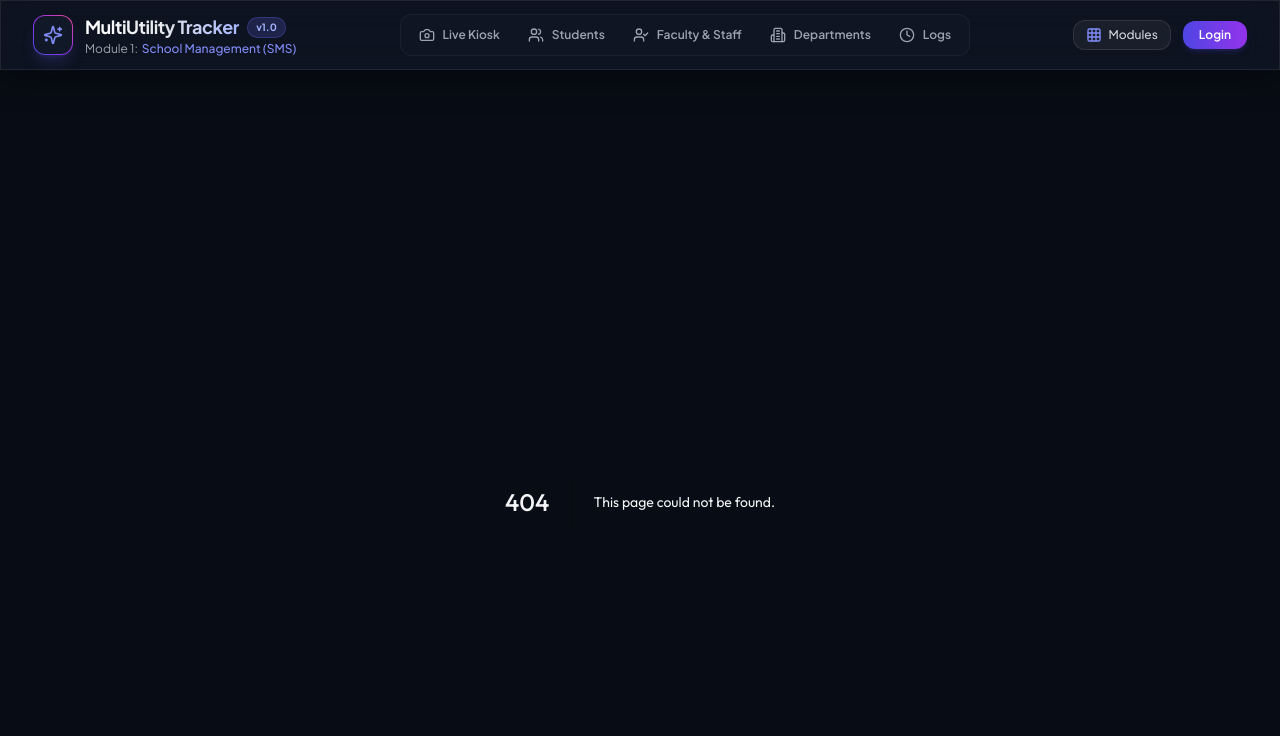
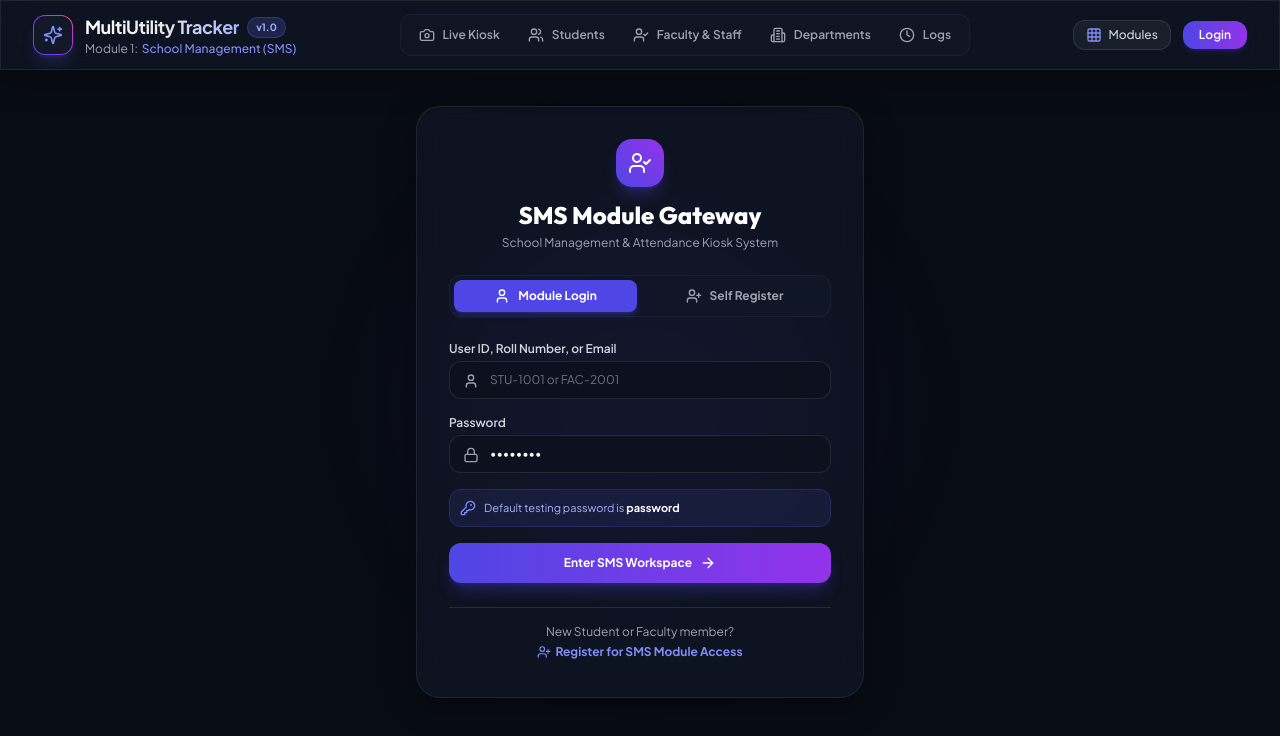
Before and after one commit to Kryptonic-Mustafa/MultiUtility-Tracker, a Next.js app in the folder frontend/: page /sms/login in a window 1280 px wide. Before the commit this address had no page. Shown: the top 736 px of the page. Built offline with nearby package versions, Linux system fonts and the light colour scheme.

Commit message:
Update platform routing: Scoped module switcher gateway as first screen, per-module login & self-registration, and manual camera ON/OFF toggle buttons

```diff
--- a/frontend/src/app/modules/page.tsx
+++ b/frontend/src/app/modules/page.tsx
@@ -2,7 +2,7 @@
 
 import React from 'react';
 import Link from 'next/link';
-import { Camera, Shield, Building2, BookOpen, Layers, ArrowRight, Lock, Sparkles } from 'lucide-react';
+import { Camera, Shield, Building2, BookOpen, Layers, ArrowRight, Lock, Sparkles, UserCheck } from 'lucide-react';
 
 export default function ModulesPage() {
   return (
@@ -10,22 +10,21 @@ export default function ModulesPage() {
 
       {/* Header */}
       <div className="text-center max-w-2xl mx-auto space-y-2">
-        <div className="inline-flex items-center gap-2 px-3 py-1 rounded-full bg-indigo-500/10 border border-indigo-500/20 text-xs font-bold text-indigo-400">
+        <div className="inline-flex items-center gap-2 px-3.5 py-1 rounded-full bg-indigo-500/10 border border-indigo-500/20 text-xs font-bold text-indigo-400">
           <Sparkles className="w-3.5 h-3.5" />
-          <span>Enterprise Utility System</span>
+          <span>Multi-Purpose Platform Gateway</span>
         </div>
         <h1 className="text-3xl font-black text-white">Scoped Module Switcher Gateway</h1>
         <p className="text-sm text-gray-400">
-          Select an authorized module to open your institutional workspace.
+          Select an available module below to enter module workspace or register for module access.
         </p>
       </div>
 
       {/* Modules Grid */}
-      <div className="grid grid-cols-1 md:grid-cols-3 gap-6">
+      <div className="grid grid-cols-1 md:grid-cols-3 gap-6 max-w-5xl mx-auto">
 
         {/* Module 1: SMS */}
-        <Link href="/sms" className="group">
-          <div className="glass-panel rounded-3xl p-6 border border-indigo-500/30 group-hover:border-indigo-500/60 transition-all duration-300 relative overflow-hidden h-full flex flex-col justify-between group-hover:scale-[1.02] shadow-xl shadow-indigo-600/10">
+        <div className="glass-panel rounded-3xl p-6 border border-indigo-500/30 hover:border-indigo-500/60 transition-all duration-300 relative overflow-hidden h-full flex flex-col justify-between group shadow-xl shadow-indigo-600/10">
           <div className="absolute top-0 right-0 w-32 h-32 bg-indigo-600/10 rounded-full blur-2xl group-hover:bg-indigo-600/20 transition-all" />
 
           <div>
@@ -34,7 +33,7 @@ export default function ModulesPage() {
                 <Camera className="w-6 h-6" />
               </div>
               <span className="px-2.5 py-1 rounded-full text-[10px] font-extrabold uppercase bg-emerald-500/20 text-emerald-400 border border-emerald-500/30">
-                  Active Module #1
+                Module #1 • Active
               </span>
             </div>
 
@@ -42,18 +41,30 @@ export default function ModulesPage() {
               School Management System (SMS)
             </h3>
             <p className="text-xs text-gray-400 leading-relaxed mb-4">
-                Real-time biometric attendance kiosk, student/faculty directories, department analytics, and 1-click registration.
+              Biometric Attendance Kiosk, Student & Faculty Directory, Department Analytics, and self-registration.
             </p>
           </div>
 
-            <div className="flex items-center justify-between pt-4 border-t border-white/10 text-xs font-bold text-indigo-400 group-hover:text-indigo-300">
-              <span>Launch Module Workspace</span>
-              <ArrowRight className="w-4 h-4 transform group-hover:translate-x-1 transition-transform" />
+          <div className="space-y-2 pt-4 border-t border-white/10">
+            <Link
+              href="/sms/login"
+              className="w-full flex items-center justify-center gap-2 py-2.5 bg-indigo-600 hover:bg-indigo-500 text-white font-bold rounded-xl text-xs shadow-lg shadow-indigo-600/20 transition-all"
+            >
+              <UserCheck className="w-4 h-4" />
+              <span>SMS Module Login & Self-Register</span>
+            </Link>
+
+            <Link
+              href="/sms"
+              className="w-full flex items-center justify-center gap-2 py-2 bg-white/5 hover:bg-white/10 border border-white/10 text-gray-300 hover:text-white rounded-xl text-xs font-semibold transition-all"
+            >
+              <span>Open Attendance Kiosk</span>
+              <ArrowRight className="w-3.5 h-3.5" />
+            </Link>
           </div>
         </div>
-        </Link>
 
-        {/* Module 2: HR & Payroll (Future) */}
+        {/* Module 2: HR & Payroll (Future Scope) */}
         <div className="glass-panel rounded-3xl p-6 border border-white/10 opacity-70 relative overflow-hidden h-full flex flex-col justify-between">
           <div>
             <div className="flex items-center justify-between mb-4">
@@ -77,7 +88,7 @@ export default function ModulesPage() {
           </div>
         </div>
 
-        {/* Module 3: Library & Assets (Future) */}
+        {/* Module 3: Library & Assets (Future Scope) */}
         <div className="glass-panel rounded-3xl p-6 border border-white/10 opacity-70 relative overflow-hidden h-full flex flex-col justify-between">
           <div>
             <div className="flex items-center justify-between mb-4">
--- a/frontend/src/app/page.tsx
+++ b/frontend/src/app/page.tsx
@@ -7,12 +7,8 @@ export default function Home() {
   const router = useRouter();
 
   useEffect(() => {
-    const token = localStorage.getItem('multiutility_token');
-    if (token) {
-      router.push('/sms');
-    } else {
-      router.push('/login');
-    }
+    // Direct entry to Scoped Module Switcher Gateway
+    router.push('/modules');
   }, [router]);
 
   return (
--- /dev/null
+++ b/frontend/src/app/sms/login/page.tsx
@@ -0,0 +1,183 @@
+'use client';
+
+import React, { useState } from 'react';
+import { useRouter } from 'next/navigation';
+import RegisterUserModal from '@/components/RegisterUserModal';
+import { UserCheck, UserPlus, Lock, User, ArrowRight, KeyRound, AlertCircle, Sparkles, GraduationCap } from 'lucide-react';
+
+export default function SmsLoginPage() {
+  const router = useRouter();
+  const [tab, setTab] = useState<'LOGIN' | 'REGISTER'>('LOGIN');
+
+  // Login State
+  const [accountId, setAccountId] = useState('');
+  const [password, setPassword] = useState('password');
+  const [loading, setLoading] = useState(false);
+  const [error, setError] = useState<string | null>(null);
+
+  // Registration Modal State
+  const [showRegModal, setShowRegModal] = useState(false);
+
+  const handleLogin = async (e: React.FormEvent) => {
+    e.preventDefault();
+    setLoading(true);
+    setError(null);
+
+    try {
+      const res = await fetch(`http://${window.location.hostname}:8000/api/auth/login`, {
+        method: 'POST',
+        headers: { 'Content-Type': 'application/json' },
+        body: JSON.stringify({
+          account_id_or_email: accountId,
+          password: password,
+          is_admin: false
+        })
+      });
+
+      const data = await res.json();
+
+      if (!res.ok) {
+        throw new Error(data.detail || "SMS Module Login failed");
+      }
+
+      localStorage.setItem('multiutility_token', data.token);
+      localStorage.setItem('multiutility_user', JSON.stringify(data.user));
+
+      router.push('/sms');
+
+    } catch (err: any) {
+      setError(err.message || "Invalid credentials. Try default password 'password'.");
+    } finally {
+      setLoading(false);
+    }
+  };
+
+  return (
+    <div className="min-h-[75vh] flex items-center justify-center relative">
+
+      <div className="absolute top-1/2 left-1/2 -translate-x-1/2 -translate-y-1/2 w-96 h-96 bg-indigo-600/15 rounded-full blur-3xl pointer-events-none" />
+
+      <div className="w-full max-w-md glass-panel rounded-3xl p-8 border border-white/10 shadow-2xl relative z-10">
+
+        {/* Top Header */}
+        <div className="text-center mb-6">
+          <div className="inline-flex p-3 rounded-2xl bg-gradient-to-tr from-indigo-600 to-purple-600 shadow-lg shadow-indigo-600/30 mb-3">
+            <UserCheck className="w-6 h-6 text-white" />
+          </div>
+          <h2 className="text-2xl font-black text-white">SMS Module Gateway</h2>
+          <p className="text-xs text-gray-400 mt-1">School Management & Attendance Kiosk System</p>
+        </div>
+
+        {/* Tab Selection */}
+        <div className="grid grid-cols-2 gap-1.5 p-1 bg-dark-card/60 rounded-xl border border-white/5 mb-6">
+          <button
+            type="button"
+            onClick={() => setTab('LOGIN')}
+            className={`flex items-center justify-center gap-2 py-2 rounded-lg text-xs font-bold transition-all ${
+              tab === 'LOGIN'
+                ? 'bg-indigo-600 text-white shadow-md shadow-indigo-600/30'
+                : 'text-gray-400 hover:text-white'
+            }`}
+          >
+            <User className="w-4 h-4" />
+            Module Login
+          </button>
+
+          <button
+            type="button"
+            onClick={() => {
+              setTab('REGISTER');
+              setShowRegModal(true);
+            }}
+            className={`flex items-center justify-center gap-2 py-2 rounded-lg text-xs font-bold transition-all ${
+              tab === 'REGISTER'
+                ? 'bg-purple-600 text-white shadow-md shadow-purple-600/30'
+                : 'text-gray-400 hover:text-white'
+            }`}
+          >
+            <UserPlus className="w-4 h-4" />
+            Self Register
+          </button>
+        </div>
+
+        {/* Login Form */}
+        <form onSubmit={handleLogin} className="space-y-4">
+
+          <div>
+            <label className="block text-xs font-semibold text-gray-300 mb-1">
+              User ID, Roll Number, or Email
+            </label>
+            <div className="relative">
+              <input
+                type="text"
+                required
+                value={accountId}
+                onChange={(e) => setAccountId(e.target.value)}
+                placeholder="STU-1001 or FAC-2001"
+                className="w-full pl-10 pr-4 py-2.5 bg-dark-bg/60 border border-white/10 rounded-xl text-xs text-white placeholder-gray-500 focus:outline-none focus:border-indigo-500"
+              />
+              <User className="w-4 h-4 text-gray-400 absolute left-3.5 top-3" />
+            </div>
+          </div>
+
+          <div>
+            <label className="block text-xs font-semibold text-gray-300 mb-1">Password</label>
+            <div className="relative">
+              <input
+                type="password"
+                required
+                value={password}
+                onChange={(e) => setPassword(e.target.value)}
+                className="w-full pl-10 pr-4 py-2.5 bg-dark-bg/60 border border-white/10 rounded-xl text-xs text-white placeholder-gray-500 focus:outline-none focus:border-indigo-500"
+              />
+              <Lock className="w-4 h-4 text-gray-400 absolute left-3.5 top-3" />
+            </div>
+          </div>
+
+          <div className="flex items-center gap-2 p-2.5 rounded-xl bg-indigo-500/10 border border-indigo-500/20 text-[11px] text-indigo-300">
+            <KeyRound className="w-4 h-4 text-indigo-400 flex-shrink-0" />
+            <span>Default testing password is <strong className="text-white">password</strong></span>
+          </div>
+
+          {error && (
+            <div className="flex items-center gap-2 p-3 rounded-xl bg-red-500/10 border border-red-500/20 text-xs text-red-400">
+              <AlertCircle className="w-4 h-4 flex-shrink-0" />
+              <span>{error}</span>
+            </div>
+          )}
+
+          <button
+            type="submit"
+            disabled={loading}
+            className="w-full flex items-center justify-center gap-2 py-3 px-4 bg-gradient-to-r from-indigo-600 to-purple-600 hover:from-indigo-500 hover:to-purple-500 text-white font-bold rounded-xl text-xs shadow-lg shadow-indigo-600/30 transition-all hover:scale-[1.01]"
+          >
+            <span>{loading ? 'Authenticating...' : 'Enter SMS Workspace'}</span>
+            <ArrowRight className="w-4 h-4" />
+          </button>
+
+        </form>
+
+        <div className="mt-6 pt-4 border-t border-white/10 text-center">
+          <p className="text-xs text-gray-400">New Student or Faculty member?</p>
+          <button
+            onClick={() => setShowRegModal(true)}
+            className="text-xs font-bold text-indigo-400 hover:text-indigo-300 mt-1 inline-flex items-center gap-1"
+          >
+            <UserPlus className="w-3.5 h-3.5" />
+            Register for SMS Module Access
+          </button>
+        </div>
+
+      </div>
+
+      <RegisterUserModal
+        isOpen={showRegModal}
+        onClose={() => setShowRegModal(false)}
+        onSuccess={() => {
+          setTab('LOGIN');
+        }}
+      />
+
+    </div>
+  );
+}
--- a/frontend/src/components/WebcamFeed.tsx
+++ b/frontend/src/components/WebcamFeed.tsx
@@ -1,7 +1,7 @@
 'use client';
 
 import React, { useRef, useEffect, useState } from 'react';
-import { Camera, CameraOff, RefreshCw, Activity } from 'lucide-react';
+import { Camera, CameraOff, RefreshCw, Activity, Power } from 'lucide-react';
 
 interface WebcamFeedProps {
   isActive?: boolean;
@@ -14,6 +14,7 @@ export default function WebcamFeed({ isActive = true, onStatusUpdate, onUnrecogn
   const canvasRef = useRef<HTMLCanvasElement | null>(null);
   const overlayCanvasRef = useRef<HTMLCanvasElement | null>(null);
 
+  const [manualPower, setManualPower] = useState(true); // User manual ON/OFF toggle
   const [isStreaming, setIsStreaming] = useState(false);
   const [wsConnected, setWsConnected] = useState(false);
   const [errorMsg, setErrorMsg] = useState<string | null>(null);
@@ -24,6 +25,7 @@ export default function WebcamFeed({ isActive = true, onStatusUpdate, onUnrecogn
   const frameCountRef = useRef(0);
   const lastFpsCalcRef = useRef(Date.now());
 
+  // Stop camera tracks cleanly
   const stopCamera = () => {
     if (mediaStreamRef.current) {
       mediaStreamRef.current.getTracks().forEach(track => {
@@ -44,6 +46,7 @@ export default function WebcamFeed({ isActive = true, onStatusUpdate, onUnrecogn
     }
   };
 
+  // Start camera
   const startCamera = async () => {
     setErrorMsg(null);
     try {
@@ -68,8 +71,11 @@ export default function WebcamFeed({ isActive = true, onStatusUpdate, onUnrecogn
     }
   };
 
+  const isEffectiveActive = isActive && manualPower;
+
+  // Manage Camera & WebSocket Lifecycle based on effective active state
   useEffect(() => {
-    if (!isActive) {
+    if (!isEffectiveActive) {
       stopCamera();
       if (socketRef.current) {
         socketRef.current.close();
@@ -107,12 +113,13 @@ export default function WebcamFeed({ isActive = true, onStatusUpdate, onUnrecogn
       stopCamera();
       if (ws) ws.close();
     };
-  }, [isActive]);
+  }, [isEffectiveActive]);
 
+  // Frame capture loop
   useEffect(() => {
     let intervalId: any;
 
-    if (isActive && isStreaming && wsConnected) {
+    if (isEffectiveActive && isStreaming && wsConnected) {
       intervalId = setInterval(() => {
         captureAndSendFrame();
       }, 100);
@@ -121,7 +128,7 @@ export default function WebcamFeed({ isActive = true, onStatusUpdate, onUnrecogn
     return () => {
       if (intervalId) clearInterval(intervalId);
     };
-  }, [isActive, isStreaming, wsConnected]);
+  }, [isEffectiveActive, isStreaming, wsConnected]);
 
   const captureAndSendFrame = () => {
     if (!videoRef.current || !canvasRef.current || !socketRef.current) return;
@@ -159,7 +166,7 @@ export default function WebcamFeed({ isActive = true, onStatusUpdate, onUnrecogn
     canvas.height = videoRef.current.videoHeight || 480;
     ctx.clearRect(0, 0, canvas.width, canvas.height);
 
-    if (!bbox || !isActive) return;
+    if (!bbox || !isEffectiveActive) return;
 
     const scaleX = canvas.width / 480;
     const scaleY = canvas.height / 360;
@@ -182,31 +189,68 @@ export default function WebcamFeed({ isActive = true, onStatusUpdate, onUnrecogn
 
   return (
     <div className="relative rounded-2xl overflow-hidden bg-black/80 border border-white/10 shadow-2xl aspect-video flex items-center justify-center group">
+
       <canvas ref={canvasRef} className="hidden" />
-      <video ref={videoRef} playsInline muted className="w-full h-full object-cover transform -scale-x-100" />
-      <canvas ref={overlayCanvasRef} className="absolute inset-0 w-full h-full pointer-events-none transform -scale-x-100" />
 
+      <video
+        ref={videoRef}
+        playsInline
+        muted
+        className="w-full h-full object-cover transform -scale-x-100"
+      />
+
+      <canvas
+        ref={overlayCanvasRef}
+        className="absolute inset-0 w-full h-full pointer-events-none transform -scale-x-100"
+      />
+
+      {/* Top Controls Bar */}
       <div className="absolute top-4 left-4 right-4 flex items-center justify-between z-10">
         <div className="flex items-center gap-2 bg-black/60 backdrop-blur-md px-3 py-1.5 rounded-full border border-white/10 text-xs text-white">
-          <span className={`w-2.5 h-2.5 rounded-full ${isActive && wsConnected ? 'bg-emerald-400 animate-pulse' : 'bg-amber-400'}`} />
-          {isActive ? (wsConnected ? 'WebSocket Active' : 'Connecting Engine...') : 'Camera Standby'}
+          <span className={`w-2.5 h-2.5 rounded-full ${isEffectiveActive && wsConnected ? 'bg-emerald-400 animate-pulse' : 'bg-amber-400'}`} />
+          {isEffectiveActive ? (wsConnected ? 'WebSocket Active' : 'Connecting Engine...') : 'Camera Off'}
         </div>
 
-        <div className="flex items-center gap-2 bg-black/60 backdrop-blur-md px-3 py-1.5 rounded-full border border-white/10 text-xs text-gray-300">
-          <Activity className="w-3.5 h-3.5 text-indigo-400" />
-          <span>{isActive ? `${fps} FPS` : 'Standby'}</span>
+        <div className="flex items-center gap-2">
+          {/* Manual Toggle Button */}
+          <button
+            type="button"
+            onClick={() => setManualPower(!manualPower)}
+            className={`flex items-center gap-1.5 px-3 py-1.5 rounded-full text-xs font-bold transition-all shadow-lg ${
+              manualPower
+                ? 'bg-red-500/20 hover:bg-red-500/30 text-red-300 border border-red-500/30'
+                : 'bg-emerald-500/20 hover:bg-emerald-500/30 text-emerald-300 border border-emerald-500/30'
+            }`}
+          >
+            <Power className="w-3.5 h-3.5" />
+            <span>{manualPower ? 'Turn Camera Off' : 'Turn Camera On'}</span>
+          </button>
+
+          <div className="flex items-center gap-2 bg-black/60 backdrop-blur-md px-3 py-1.5 rounded-full border border-white/10 text-xs text-gray-300">
+            <Activity className="w-3.5 h-3.5 text-indigo-400" />
+            <span>{isEffectiveActive ? `${fps} FPS` : 'Off'}</span>
+          </div>
         </div>
       </div>
 
-      {!isActive && (
+      {!isEffectiveActive && (
         <div className="absolute inset-0 bg-dark-bg/90 flex flex-col items-center justify-center p-6 text-center z-20">
           <CameraOff className="w-12 h-12 text-indigo-400 mb-2" />
-          <h4 className="text-sm font-bold text-white mb-1">Camera Standby Mode</h4>
-          <p className="text-xs text-gray-400">Camera hardware turns off during user registration.</p>
+          <h4 className="text-sm font-bold text-white mb-1">Camera Stopped</h4>
+          <p className="text-xs text-gray-400 mb-4 max-w-sm">
+            Camera hardware is turned off to save system resources and privacy.
+          </p>
+          <button
+            onClick={() => setManualPower(true)}
+            className="flex items-center gap-2 px-4 py-2 bg-emerald-600 hover:bg-emerald-500 text-white rounded-xl text-xs font-bold shadow-lg shadow-emerald-600/30 transition-all"
+          >
+            <Power className="w-4 h-4" />
+            <span>Turn Camera On</span>
+          </button>
         </div>
       )}
 
-      {isActive && errorMsg && (
+      {isEffectiveActive && errorMsg && (
         <div className="absolute inset-0 bg-dark-bg/95 flex flex-col items-center justify-center p-6 text-center z-20">
           <CameraOff className="w-12 h-12 text-red-400 mb-3 animate-bounce" />
           <h4 className="text-lg font-bold text-white mb-1">Camera Offline</h4>
```
Lines whose indentation alone changed are shown as unchanged.
